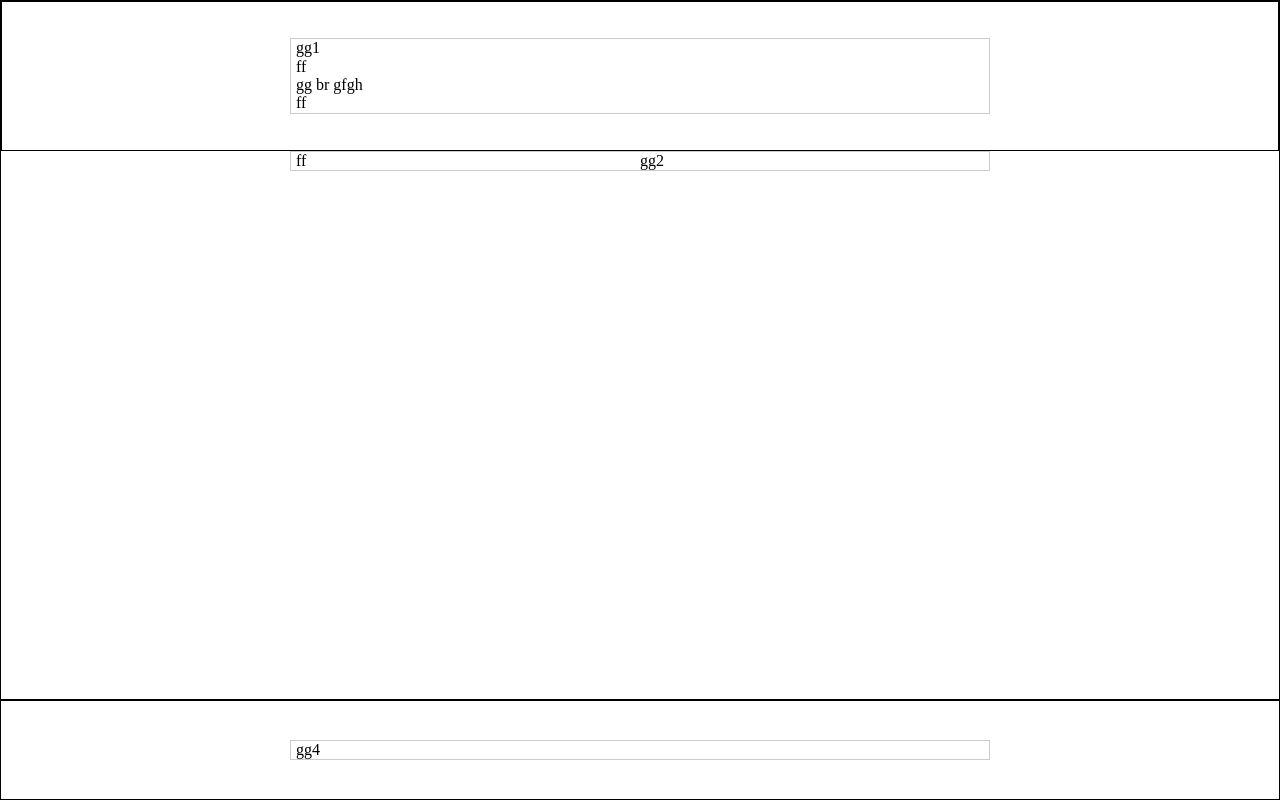
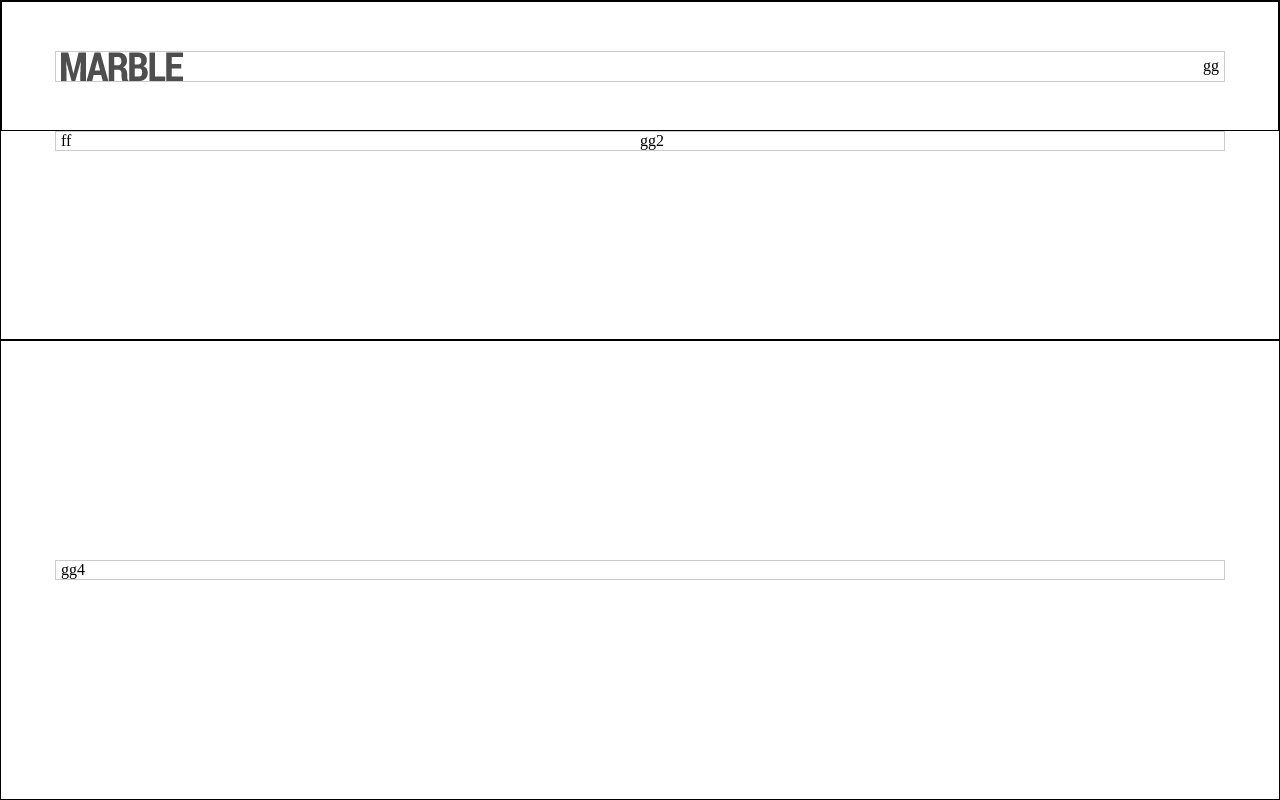
Before and after one commit to AntonVoronezh/educaton-HTML-CSS-12-marble, a plain HTML site: page index.html in a window 1280 px wide. Drawn offline with Linux system fonts and the light colour scheme.

Commit message:
add structure for header

```diff
--- a/css/layout/structure/header.css
+++ b/css/layout/structure/header.css
@@ -7,3 +7,12 @@
     align-items: center;
     justify-content: center;
 }
+
+.container--header {
+display: flex;
+align-items: center;
+}
+
+.navigation {
+    margin-left: auto;
+}
--- a/css/layout/structure/structure.css
+++ b/css/layout/structure/structure.css
@@ -5,7 +5,7 @@
 
 .wrapper {
     overflow: hidden;
-    min-width: 700px;
+    min-width: 1170px;
     min-height: 100%;
     display: flex;
     flex-direction: column;
@@ -13,7 +13,7 @@
 }
 
 .container {
-    width: 700px;
+    width: 1170px;
     margin: 0 auto;
     padding-left: 5px;
     padding-right: 5px;
@@ -26,13 +26,13 @@
 }
 
 .header {
-    min-height: 150px;
+    min-height: 130px;
     border: 1px solid #000000;
 }
 
 .footer {
     flex: 0 0 auto;
-    min-height: 100px;
+    min-height: 460px;
     border: 1px solid #000000;
 }
 
--- a/index.html
+++ b/index.html
@@ -2,11 +2,11 @@
 <!--     AntonVoronezh     -->
 <!-- +++++++++++++++++++++ -->
 <!DOCTYPE html>
-<html lang="ru-Ru">
+<html lang="en">
 
 <head>
     <meta charset="UTF-8">
-    <meta name="viewport" content="width=900, initial-scale=1.0">
+    <meta name="viewport" content="width=1170, initial-scale=1.0">
     <meta http-equiv="X-UA-Compatible" content="ie=edge">
     <meta name="keywords" content="keywords, keywords, keywords">
     <meta name="description" content="page for portfolio from AntonVoronezh">
@@ -25,9 +25,15 @@
             <!-- start header -->
             <header class="header">
                 <!-- start container -->
-                <div class="container">
-                    gg1 <br> ff <br> gg br gfgh <br> ff
+                <div class="container container--header">
+                    <div class="logo">
+                        <img src="img/logo/Marble.png" alt="logo" class="img logo__img">
+                    </div>
+                <nav class="navigation">
+                    gg
+                </nav>
                 </div>
+
                 <!-- end container -->
             </header>
             <!-- end header -->
```
Also changed, not shown: img/logo/Marble.png (added).
